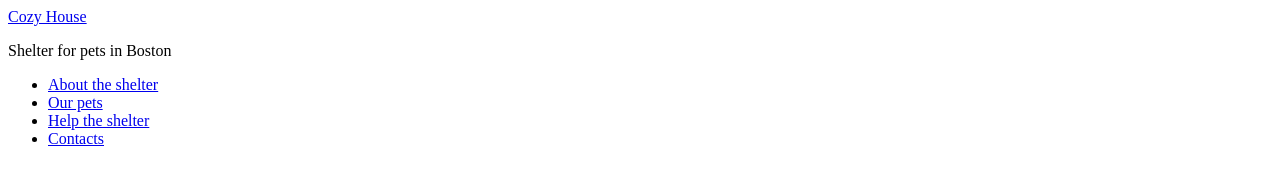
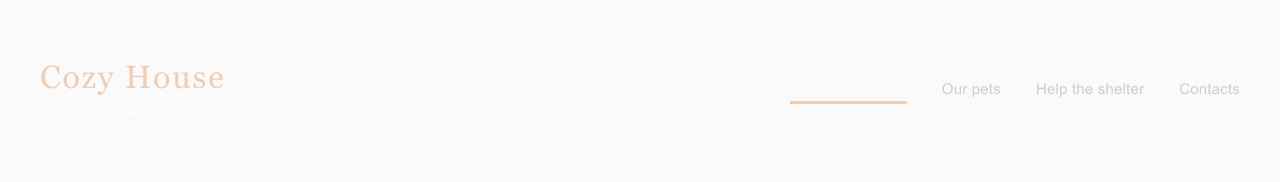
Before and after one commit to Cno6/shelter, a plain HTML site: page shelter/pages/main/src/index.html in a window 1280 px wide. Drawn offline with nearby package versions, Linux system fonts and the light colour scheme; files that its build step writes are made by us from their sources; files whose address does not match are found by name.

Commit message:
feat: add styles for header

```diff
--- a/shelter/pages/main/src/style.scss
+++ b/shelter/pages/main/src/style.scss
@@ -1,5 +1,211 @@
-$color: red;
+/* Обнуление стилей */
 
-h1 {
-  color: $color;
+*,
+*::before,
+*::after {
+  padding: 0;
+  margin: 0;
+  border: 0;
+  box-sizing: border-box;
 }
+
+a {
+  text-decoration: none;
+  color: inherit;
+}
+
+ul,
+ol,
+li {
+  list-style: none;
+}
+
+img {
+  vertical-align: top;
+}
+
+h1,
+h2,
+h3,
+h4,
+h5,
+h6 {
+  font-weight: inherit;
+  font-size: inherit;
+}
+
+html,
+body {
+  height: 100%;
+  line-height: 1;
+  font-size: 14px;
+  font-family: "Montserrat", sans-serif;
+  font-weight: 500;
+  letter-spacing: 0.2px;
+  color: #252b42;
+  background-color: #fafafa;
+}
+
+.wrapper {
+  min-height: 100%;
+  overflow: hidden;
+  display: flex;
+  flex-direction: column;
+}
+
+/* Ограничивающий контейнер */
+._container {
+  max-width: 1200px;
+  padding: 0 20px;
+  margin: 0 auto;
+  box-sizing: content-box;
+}
+
+/* =============== FONTS =================== */
+@font-face {
+  font-family: "Arial";
+  src: url("../../../assets/fonts/Arial/ArialRegular/ArialRegular.eot");
+  src: url("../../../assets/fonts/Arial/ArialRegular/ArialRegular.eot?#iefix")
+      format("embedded-opentype"),
+    url("../../../assets/fonts/Arial/ArialRegular/ArialRegular.woff")
+      format("woff"),
+    url("../../../assets/fonts/Arial/ArialRegular/ArialRegular.ttf")
+      format("truetype");
+  font-weight: normal;
+  font-style: normal;
+}
+
+@font-face {
+  font-family: "Arial";
+  src: url("../../../assets/fonts/Arial/ArialItalic/ArialItalic.eot");
+  src: url("../../../assets/fonts/Arial/ArialItalic/ArialItalic.eot?#iefix")
+      format("embedded-opentype"),
+    url("../../../assets/fonts/Arial/ArialItalic/ArialItalic.woff")
+      format("woff"),
+    url("../../../assets/fonts/Arial/ArialItalic/ArialItalic.ttf")
+      format("truetype");
+  font-weight: normal;
+  font-style: italic;
+}
+
+@font-face {
+  font-family: "Georgia";
+  src: url("../../../assets/fonts/Georgia/GeorgiaRegular/Georgia.eot");
+  src: local("Georgia"),
+    url("../../../assets/fonts/Georgia/GeorgiaRegular/Georgia.eot?#iefix")
+      format("embedded-opentype"),
+    url("../../../assets/fonts/Georgia/GeorgiaRegular/Georgia.woff")
+      format("woff"),
+    url("../../../assets/fonts/Georgia/GeorgiaRegular/Georgia.ttf")
+      format("truetype");
+  font-weight: normal;
+  font-style: normal;
+}
+
+@font-face {
+  font-family: "Georgia";
+  src: url("../../../assets/fonts/Georgia/GeorgiaItalic/Georgia-Italic.eot");
+  src: local("Georgia Italic"), local("Georgia-Italic"),
+    url("../../../assets/fonts/Georgia/GeorgiaItalic/Georgia-Italic.eot?#iefix")
+      format("embedded-opentype"),
+    url("../../../assets/fonts/Georgia/GeorgiaItalic/Georgia-Italic.woff")
+      format("woff"),
+    url("../../../assets/fonts/Georgia/GeorgiaItalic/Georgia-Italic.ttf")
+      format("truetype");
+  font-weight: normal;
+  font-style: italic;
+}
+
+@font-face {
+  font-family: "Georgia";
+  src: url("../../../assets/fonts/Georgia/GeorgiaBold/Georgia-Bold.eot");
+  src: local("Georgia Bold"), local("Georgia-Bold"),
+    url("../../../assets/fonts/Georgia/GeorgiaBold/Georgia-Bold.eot?#iefix")
+      format("embedded-opentype"),
+    url("../../../assets/fonts/Georgia/GeorgiaBold/Georgia-Bold.woff")
+      format("woff"),
+    url("../../../assets/fonts/Georgia/GeorgiaBold/Georgia-Bold.ttf")
+      format("truetype");
+  font-weight: bold;
+  font-style: normal;
+}
+
+/* =============== ABSTRACT ================ */
+
+$font-arial: "Arial", sans-serif;
+$font-georgia: "Georgia", serif;
+
+$color-primary: #f1cdb3;
+$color-dark-s: #cdcdcd;
+$color-light-s: #fafafa;
+$color-light-xl: #ffffff;
+
+/* =============== HEADER ================== */
+
+.header {
+  position: absolute;
+  width: 100%;
+  top: 60px;
+  left: 0;
+  z-index: 50;
+  &__container {
+    display: flex;
+    justify-content: space-between;
+    align-items: center;
+  }
+  &__logo {
+    min-height: 60px;
+  }
+  &__menu {
+  }
+}
+.logo {
+  display: flex;
+  flex-direction: column;
+  font-style: normal;
+  font-weight: 400;
+  height: 100%;
+  &__title {
+    font-family: $font-georgia;
+    font-size: 32px;
+    line-height: 110%;
+    letter-spacing: 0.06em;
+    color: $color-primary;
+    margin-bottom: 10px;
+  }
+  &__subtitle {
+    text-align: center;
+    font-family: $font-arial;
+    font-size: 13px;
+    line-height: 100%;
+    letter-spacing: 0.1em;
+    color: $color-light-xl;
+  }
+}
+.menu {
+  font-family: $font-arial;
+  font-style: normal;
+  font-weight: 400;
+  font-size: 15px;
+  line-height: 160%;
+  color: $color-dark-s;
+
+  &__list {
+    display: flex;
+    flex-wrap: wrap;
+  }
+  &__item {
+    &:not(:last-child) {
+      margin-right: 35px;
+    }
+    &_focused {
+      color: $color-light-s;
+      border-bottom: 3px solid $color-primary;
+    }
+    &:hover {
+      color: $color-light-s;
+      border-bottom: 3px solid $color-primary;
+      cursor: pointer;
+    }
+  }
+}
```
